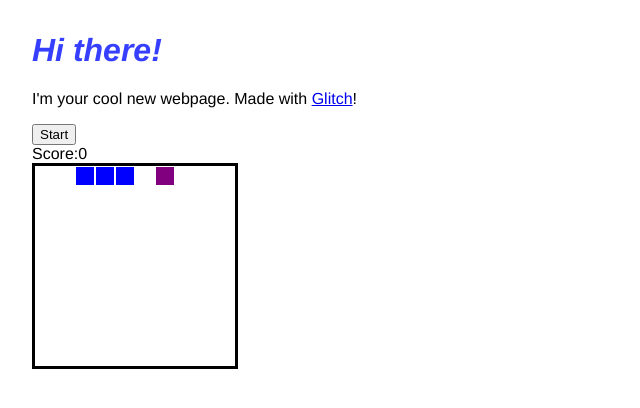
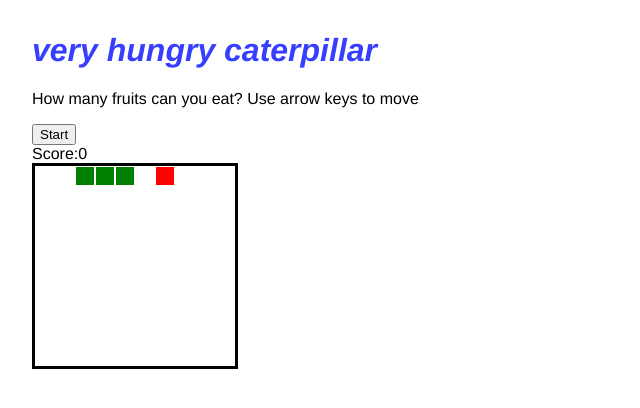
Before and after one commit to paulrsvg/retro-snake-clone, a plain HTML site: page index.html in a window 1280 px wide. Both pictures are taken after a click on the button "Start". Shown: the whole page, without its empty margins (0-640 px from the left). Drawn offline with Linux system fonts and the light colour scheme.

Commit message:
🌚🚪 Updated with Glitch

```diff
--- a/app.js
+++ b/app.js
@@ -25,7 +25,7 @@ document.addEventListener('DOMContentLoaded', () => {
   let currentSnake = [2,1,0] // 2= head, 0 = tail, 1 = rest of body
   let direction = 1
   let score = 0
-  let speed = 0.9
+  let speed = 0.8
   let intervalTime = 0
   let interval = 0
 
--- a/index.html
+++ b/index.html
@@ -15,10 +15,10 @@
     <title>Snake Tutorial</title>
   </head>
   <body>
-    <h1>Hi there!</h1>
+    <h1>very hungry caterpillar</h1>
 
     <p>
-      I'm your cool new webpage. Made with <a href="https://glitch.com">Glitch</a>!
+      How many fruits can you eat? Use arrow keys to move
     </p>
 
     <button class="start">
--- a/style.css
+++ b/style.css
@@ -25,9 +25,9 @@ h1 {
 }
 
 .snake {
-  background-color: blue;
+  background-color: green;
 }
 
 .fruit {
-  background-color: purple;
+  background-color: red;
 }
```
Also changed, not shown: 1 other file.
